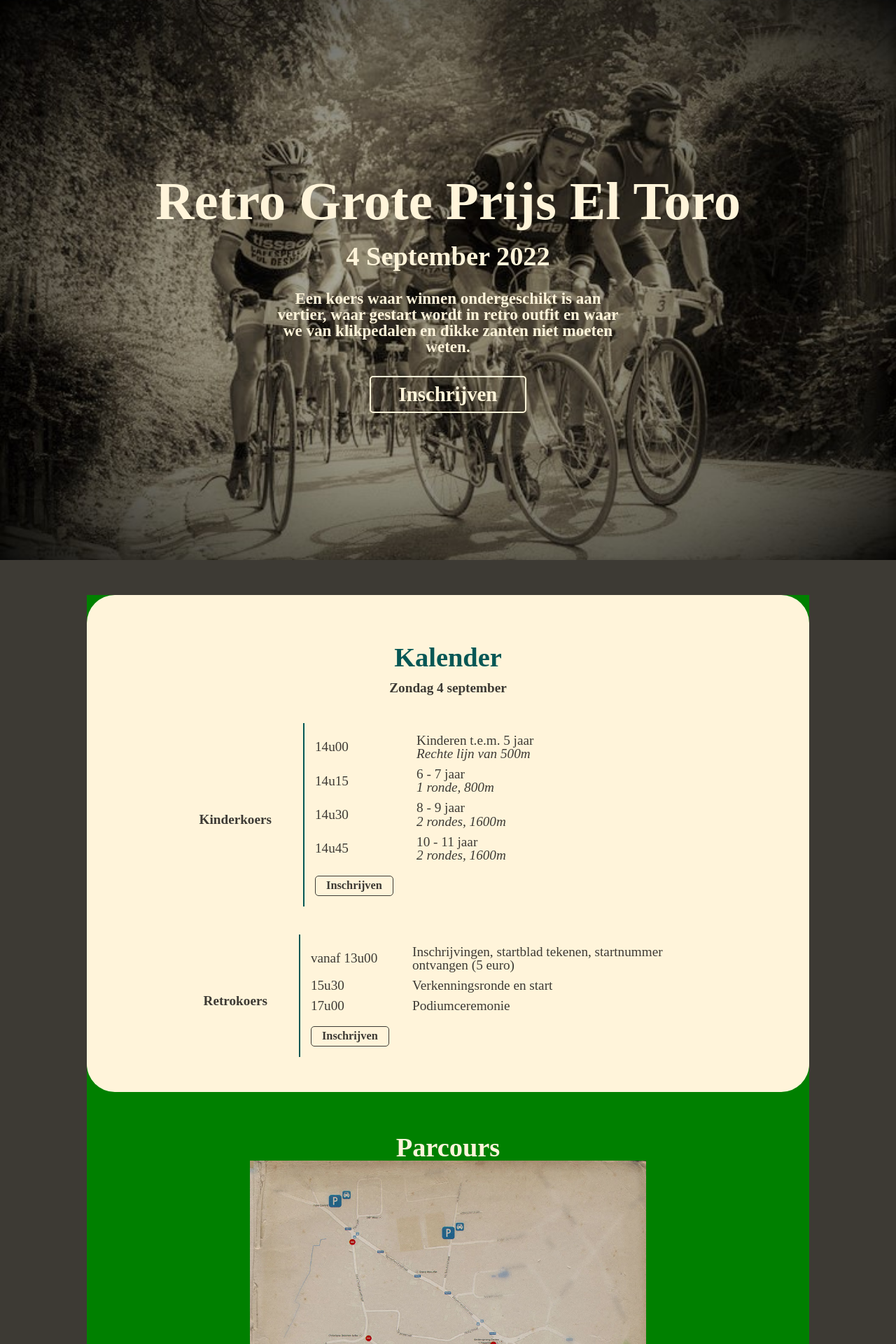
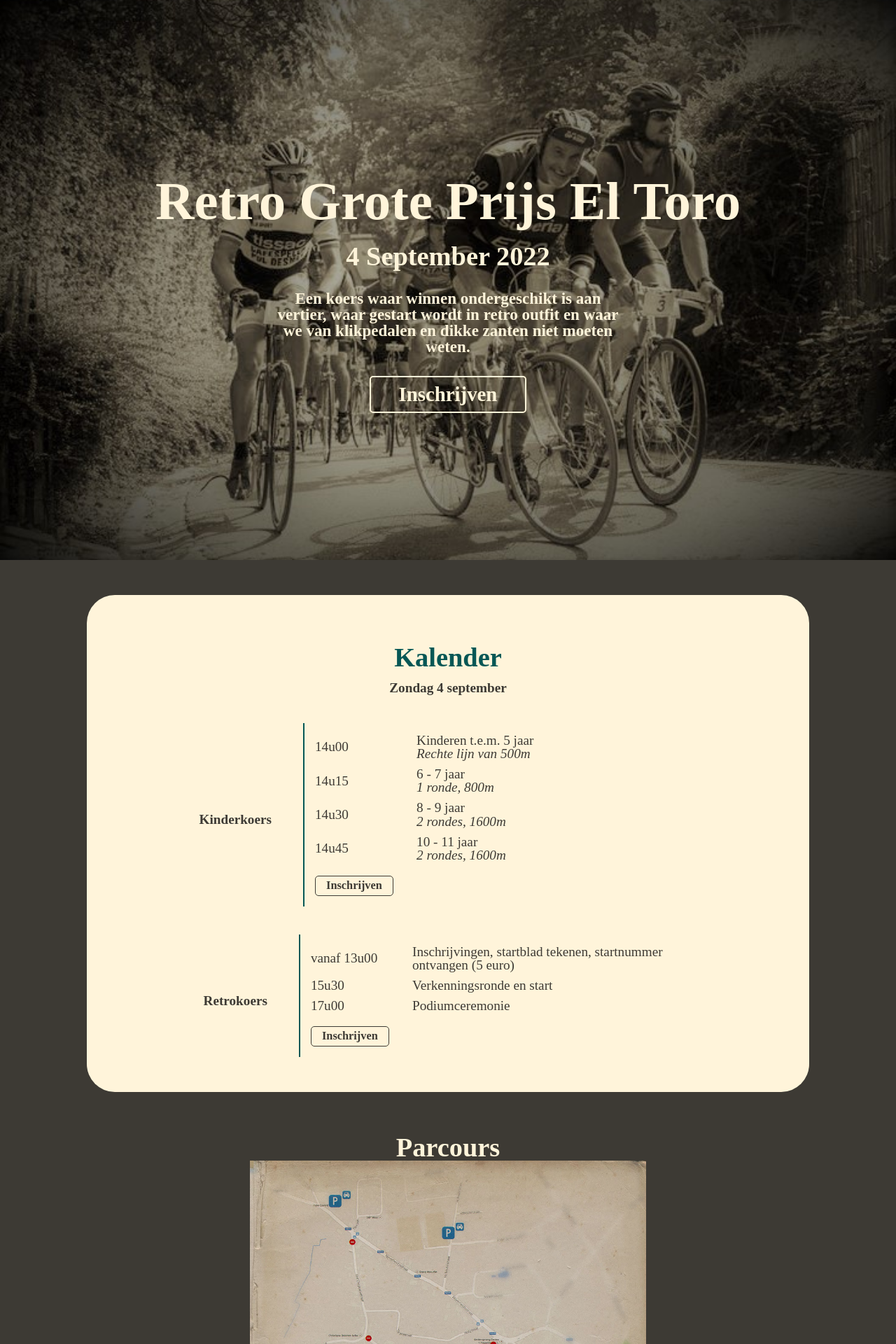
Before and after one commit to TijsM/el-toro-next, a Next.js app: page / in a window 1280 px wide. Shown: the top 1920 px of the page at 70% size. Built offline with nearby package versions, Linux system fonts and the light colour scheme.

Commit message:
fix: remove debug colors

```diff
--- a/src/app/page.tsx
+++ b/src/app/page.tsx
@@ -32,17 +32,16 @@ const StContent = styled.div`
   margin: 0 400px;
 
   @media screen and (max-width: 1600px) {
-    background-color: green;
+    /* background-color: green; */
     margin: 0 124px;
   }
   @media screen and (max-width: 1200px) {
-    background-color: red;
-
+    /* background-color: red; */
     margin: 0 64px;
   }
 
   @media screen and (max-width: 700px) {
-    background-color: blue;
+    /* background-color: blue; */
     margin: 0 24px;
   }
 `;
```
